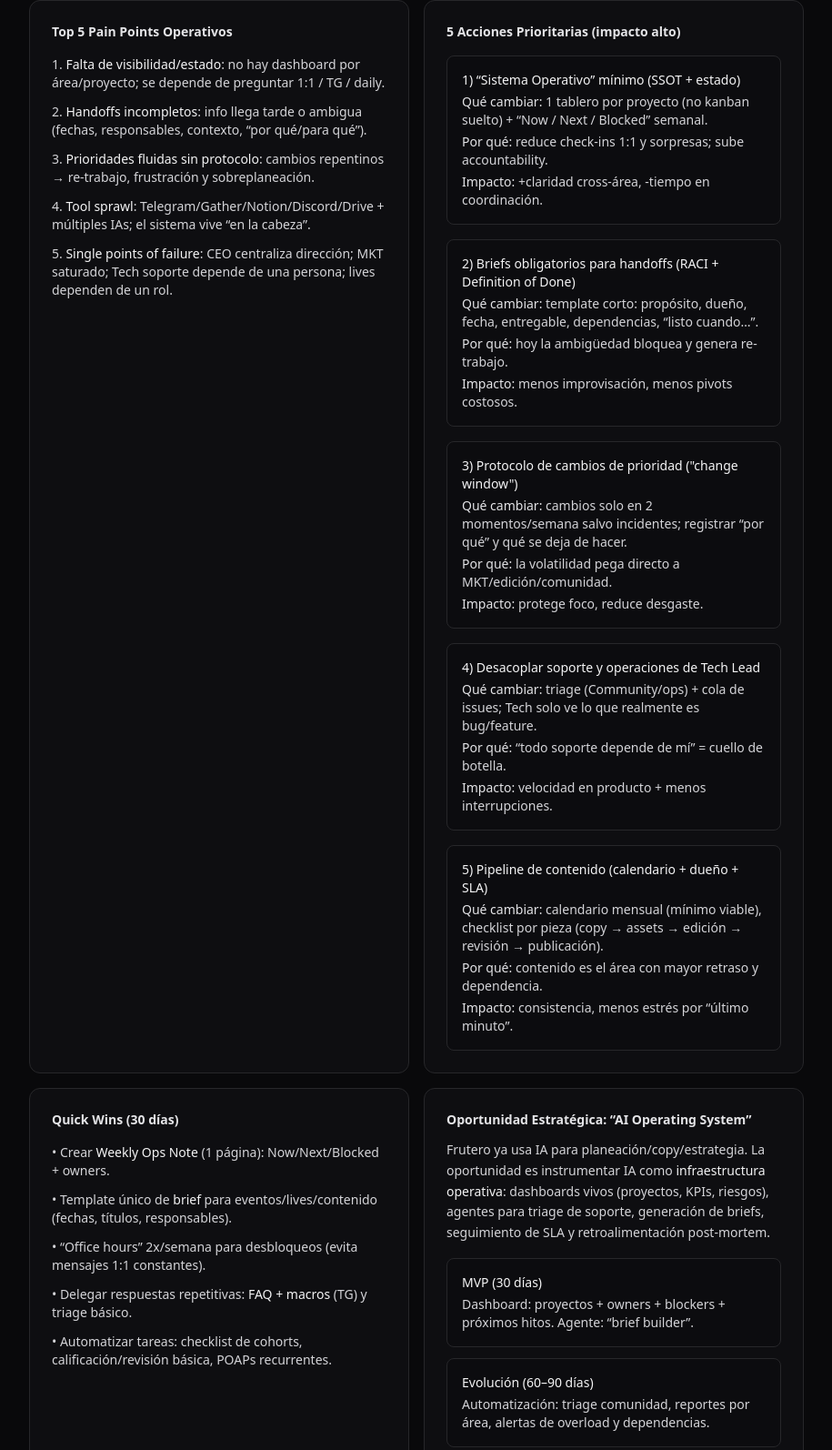
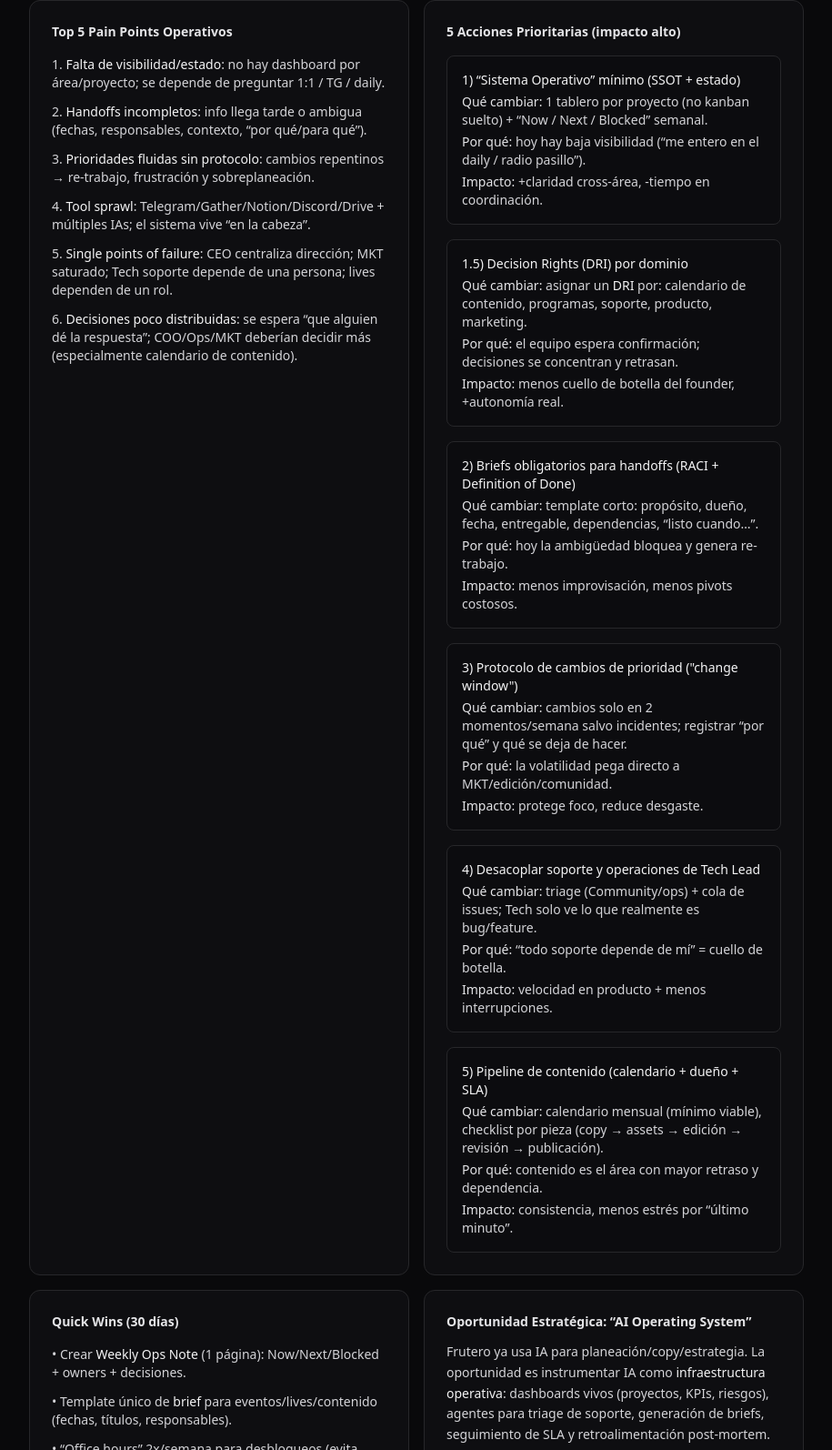
Before and after one commit to fruteroclub/ActionableInsights-Q1-InternalTeam, a plain HTML site: page report.html in a window 1280 px wide. Shown: the part 309-1903 px from the top of the page at 91% size, without its empty margins (182-1097 px from the left). Drawn offline with nearby package versions, Linux system fonts and the light colour scheme.

Commit message:
chore: incorporate section 6 (decision rights + visibility) into report

```diff
--- a/report.html
+++ b/report.html
@@ -53,6 +53,7 @@
             <li><span class="text-zinc-100 font-medium">Prioridades fluidas sin protocolo</span>: cambios repentinos → re-trabajo, frustración y sobreplaneación.</li>
             <li><span class="text-zinc-100 font-medium">Tool sprawl</span>: Telegram/Gather/Notion/Discord/Drive + múltiples IAs; el sistema vive “en la cabeza”.</li>
             <li><span class="text-zinc-100 font-medium">Single points of failure</span>: CEO centraliza dirección; MKT saturado; Tech soporte depende de una persona; lives dependen de un rol.</li>
+            <li><span class="text-zinc-100 font-medium">Decisiones poco distribuidas</span>: se espera “que alguien dé la respuesta”; COO/Ops/MKT deberían decidir más (especialmente calendario de contenido).</li>
           </ol>
         </div>
 
@@ -62,8 +63,15 @@
             <div class="rounded-lg border border-zinc-800 bg-zinc-950/30 p-4">
               <p class="text-sm font-medium text-zinc-100">1) “Sistema Operativo” mínimo (SSOT + estado)</p>
               <p class="mt-1 text-sm text-zinc-300"><span class="text-zinc-200">Qué cambiar:</span> 1 tablero por proyecto (no kanban suelto) + “Now / Next / Blocked” semanal.</p>
-              <p class="mt-1 text-sm text-zinc-300"><span class="text-zinc-200">Por qué:</span> reduce check-ins 1:1 y sorpresas; sube accountability.</p>
+              <p class="mt-1 text-sm text-zinc-300"><span class="text-zinc-200">Por qué:</span> hoy hay baja visibilidad (“me entero en el daily / radio pasillo”).</p>
               <p class="mt-1 text-sm text-zinc-300"><span class="text-zinc-200">Impacto:</span> +claridad cross-área, -tiempo en coordinación.</p>
+            </div>
+
+            <div class="rounded-lg border border-zinc-800 bg-zinc-950/30 p-4">
+              <p class="text-sm font-medium text-zinc-100">1.5) Decision Rights (DRI) por dominio</p>
+              <p class="mt-1 text-sm text-zinc-300"><span class="text-zinc-200">Qué cambiar:</span> asignar un <span class="text-zinc-100 font-medium">DRI</span> por: calendario de contenido, programas, soporte, producto, marketing.</p>
+              <p class="mt-1 text-sm text-zinc-300"><span class="text-zinc-200">Por qué:</span> el equipo espera confirmación; decisiones se concentran y retrasan.</p>
+              <p class="mt-1 text-sm text-zinc-300"><span class="text-zinc-200">Impacto:</span> menos cuello de botella del founder, +autonomía real.</p>
             </div>
 
             <div class="rounded-lg border border-zinc-800 bg-zinc-950/30 p-4">
@@ -102,7 +110,7 @@
         <div class="rounded-xl border border-zinc-800 bg-zinc-900/40 p-6">
           <h2 class="text-sm font-semibold text-zinc-200">Quick Wins (30 días)</h2>
           <ul class="mt-4 space-y-3 text-sm text-zinc-300">
-            <li>• Crear <span class="text-zinc-100 font-medium">Weekly Ops Note</span> (1 página): Now/Next/Blocked + owners.</li>
+            <li>• Crear <span class="text-zinc-100 font-medium">Weekly Ops Note</span> (1 página): Now/Next/Blocked + owners + decisiones.</li>
             <li>• Template único de <span class="text-zinc-100 font-medium">brief</span> para eventos/lives/contenido (fechas, títulos, responsables).</li>
             <li>• “Office hours” 2x/semana para desbloqueos (evita mensajes 1:1 constantes).</li>
             <li>• Delegar respuestas repetitivas: <span class="text-zinc-100 font-medium">FAQ + macros</span> (TG) y triage básico.</li>
@@ -145,6 +153,7 @@
             <li>• <span class="text-zinc-100 font-medium">Conocimiento tácito</span>: “urgente/importante vive en mi mente” → baja transferibilidad.</li>
             <li>• <span class="text-zinc-100 font-medium">Ejecución fuerte, planeación débil</span>: se trabaja “sobre la marcha”, especialmente en contenido y programas.</li>
             <li>• <span class="text-zinc-100 font-medium">Dependencia de approvals</span>: “luz verde” y cambios de dirección se concentran en dirección/CEO.</li>
+            <li>• <span class="text-zinc-100 font-medium">Visibilidad reactiva</span>: muchas cosas se descubren tarde (dailys, TG, coworkings) en vez de en un sistema.</li>
           </ul>
         </section>
 
@@ -181,7 +190,7 @@
         </section>
 
         <section class="rounded-xl border border-zinc-800 bg-zinc-900/40 p-6">
-          <h3 class="text-sm font-semibold text-zinc-200">4) Fricciones estructurales (handoffs)</h3>
+          <h3 class="text-sm font-semibold text-zinc-200">4) Fricciones estructurales (handoffs + visibilidad)</h3>
           <div class="mt-4 grid grid-cols-1 md:grid-cols-2 gap-4 text-sm">
             <div class="rounded-lg border border-zinc-800 bg-zinc-950/30 p-4">
               <p class="text-zinc-100 font-medium">Contenido ↔ Operaciones</p>
```
